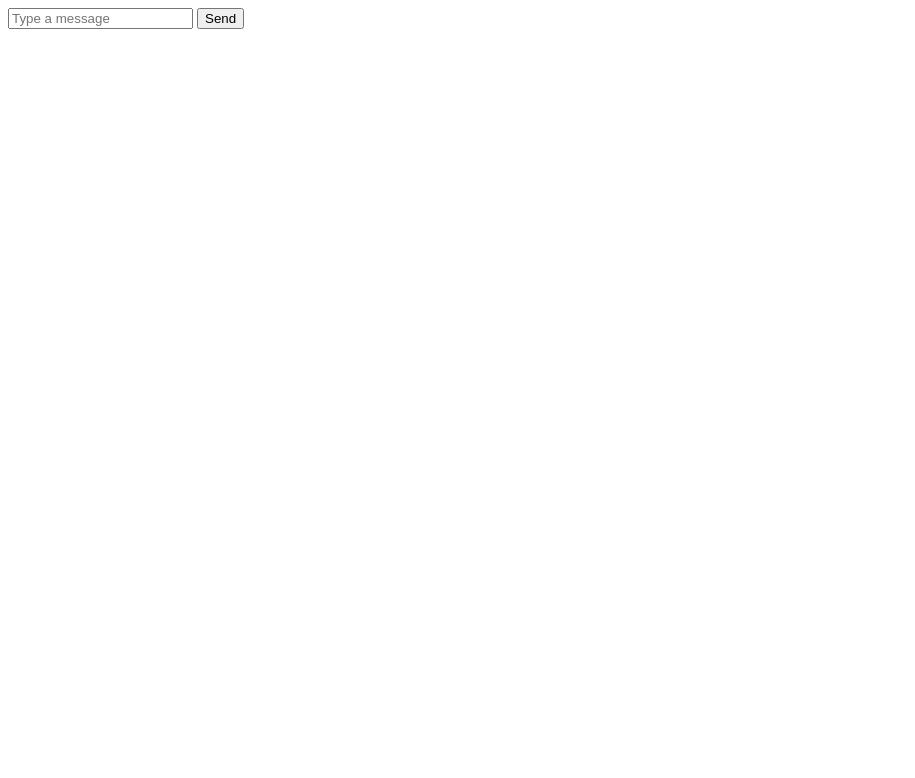
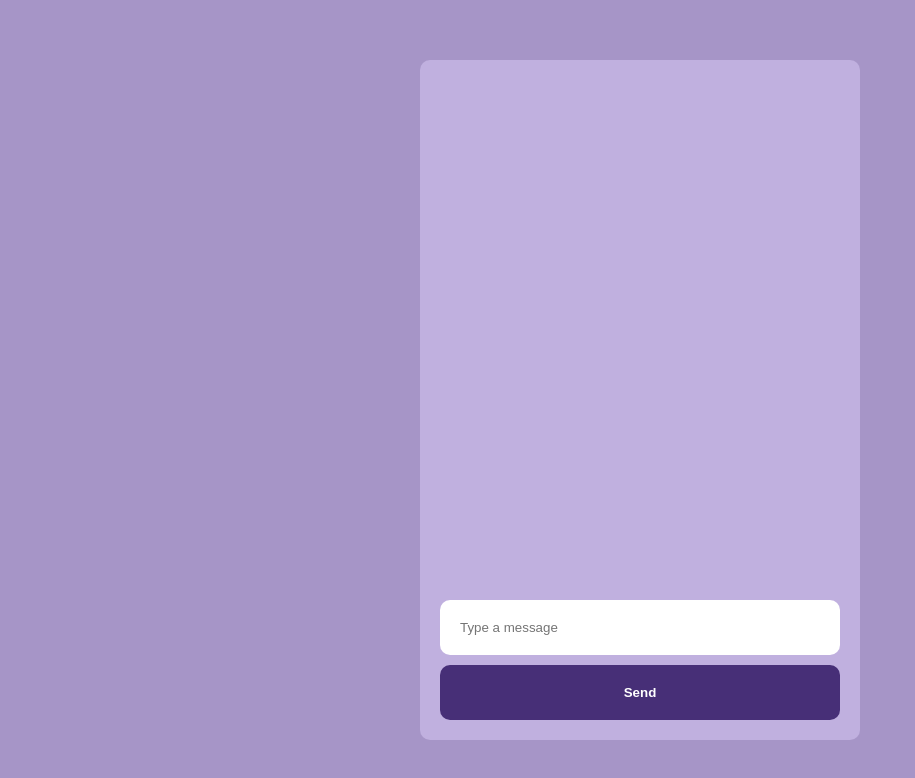
Before and after one commit to katiaku/chat, a website: page client/index.html in a window 1280 px wide. Shown: the whole page, without its empty margins (0-915 px from the left). Drawn offline with Linux system fonts and the light colour scheme.

Commit message:
Add basic styling

```diff
--- a/client/index.html
+++ b/client/index.html
@@ -8,14 +8,55 @@
         import { io } from 'https://cdn.socket.io/4.3.2/socket.io.esm.min.js';
         const socket = io();
     </script>
+    <style>
+        body {
+            margin: 0;
+            padding: 0;
+            box-sizing: border-box;
+        }
+        section {
+            width: 100vw;
+            height: 100vh;
+            background-color: rgb(166, 149, 199);
+            display: flex;
+            justify-content: center;
+            align-items: center;
+        }
+        form {
+            height: 80vh;
+            width: 50vh;
+            background-color: rgb(192, 176, 223);
+            border-radius: 10px;
+            display: flex;
+            flex-direction: column;
+            justify-content: end;
+            padding: 20px;
+            gap: 10px;
+        }
+        input,
+        button {
+            padding: 20px;
+            border: none;
+            border-radius: 10px;
+        }
+        button {
+            font-style: bold;
+            color: white;
+            background-color: rgb(71, 47, 119);
+            cursor: pointer;
+            font-weight: bold;
+        }
+        button:hover {
+            background-color: rgb(81, 53, 138);
+        }
+    </style>
 </head>
 <body>
-    <section id="chat">
-        <form id="form">
+    <section>
+        <form>
             <input
                 type="text"
                 name="message"
-                id="input"
                 placeholder="Type a message"
                 autocomplete="off"
             >
```
Also changed, not shown: server/index.js (+8 -0 lines).
